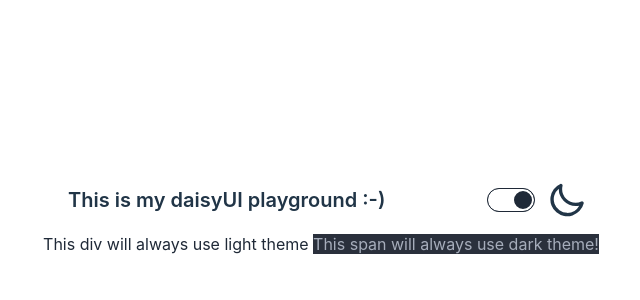
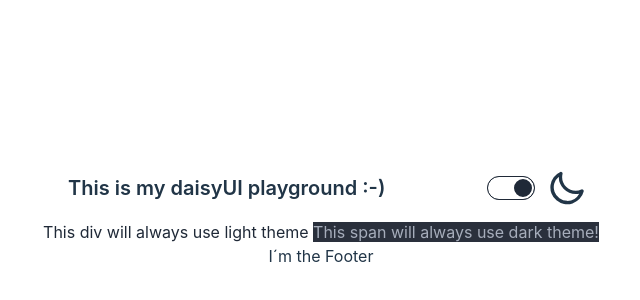
Before and after one commit to FL0R1AN84/vite-tailwind, a Vue app: page / in a window 1280 px wide. Shown: the part 188-488 px from the top of the page, without its empty margins (319-959 px from the left). Built offline with nearby package versions, Linux system fonts and the light colour scheme.

Commit message:
Add Footer as component and include them in App

```diff
--- a/src/App.vue
+++ b/src/App.vue
@@ -1,5 +1,6 @@
 <script setup>
 import Header from "./components/Header.vue";
+import Footer from "./components/Footer.vue";
 </script>
 
 <template>
@@ -8,6 +9,7 @@
     This div will always use light theme
     <span data-theme="dark">This span will always use dark theme!</span>
   </div>
+  <Footer msg="I´m the Footer" />
 </template>
 
 <style scoped>
--- /dev/null
+++ b/src/components/Footer.vue
@@ -0,0 +1,12 @@
+<script setup>
+    defineProps({
+        msg: String,
+    });
+</script>
+
+<template>
+    <h3>{{ msg }}</h3>
+</template>
+
+<style scoped>
+</style>
```
